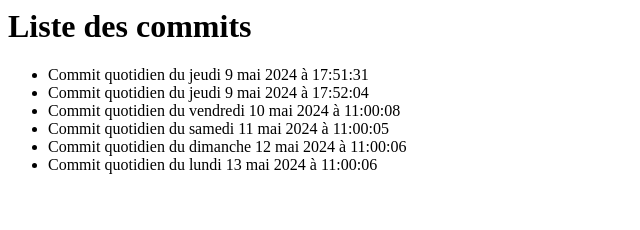
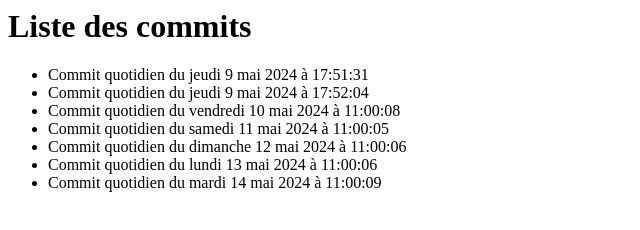
Before and after one commit to Reisorel/autocommit_bot, a website: page index.html in a window 1280 px wide. Shown: the whole page, without its empty margins (0-640 px from the left). Drawn offline with Linux system fonts and the light colour scheme.

Commit message:
Auto commit

```diff
--- a/index.html
+++ b/index.html
@@ -19,6 +19,8 @@
     <li>Commit quotidien du dimanche 12 mai 2024 à 11:00:06</li>
 
     <li>Commit quotidien du lundi 13 mai 2024 à 11:00:06</li>
+
+    <li>Commit quotidien du mardi 14 mai 2024 à 11:00:09</li>
   </ul>
   <script src="generate_commit.js"></script>
 
```
